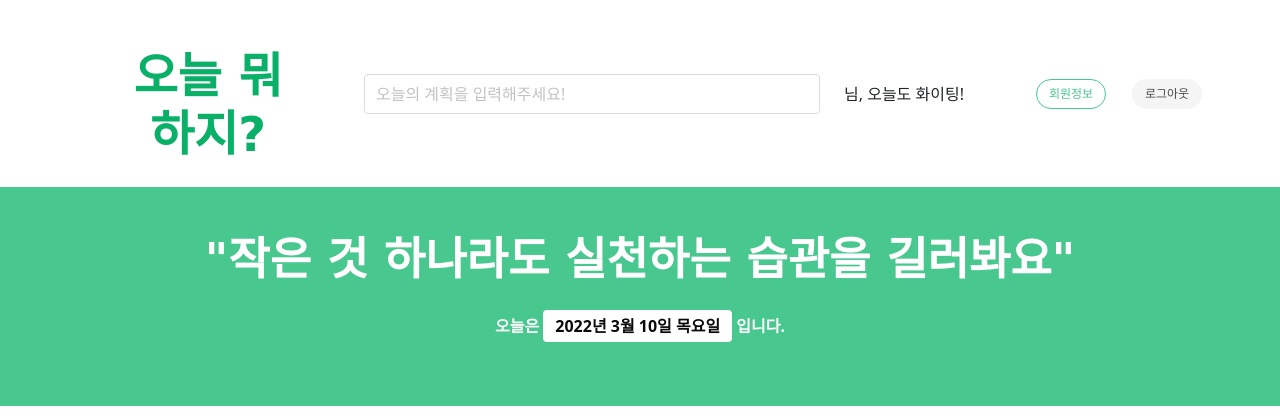
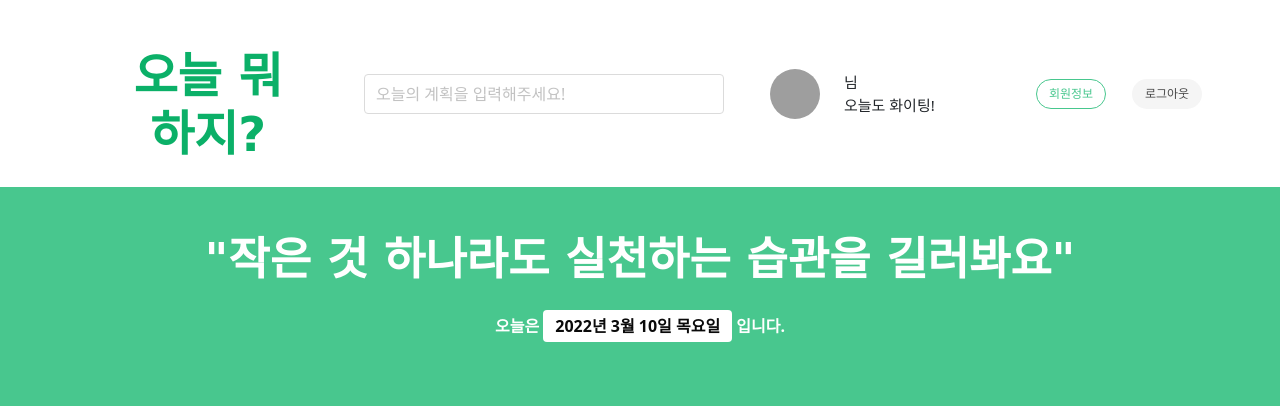
Before and after one commit to devgusehdrh/TodayMyPlan, a Flask app: template templates/detail.html in a window 1280 px wide. Shown: the top 420 px of the page. Run offline with Flask 2, Linux system fonts and the light colour scheme; the template is opened without the code that fills it, so the values that code supplies are empty; some libraries are stand-ins or nearby versions; some web fonts are replaced; grey boxes are pictures that could not be loaded.

Commit message:
UPDATE UI개선/프로필 사진 출력

```diff
--- a/templates/detail.html
+++ b/templates/detail.html
@@ -84,6 +84,21 @@
             background-color: #4c421a;
             border-color: #80511a;
             color: #ffffff;
+        }
+        .profile_view {
+            width: 100%;
+            height: 100%;
+            object-fit: cover;
+        }
+        .profile-box {
+            width: 50px;
+            height: 50px;
+            border-radius: 70%;
+            float: right;
+            overflow: hidden;
+        }
+        .nickname-greeting {
+            font-size:15px;
         }
     </style>
     <script>
@@ -220,7 +235,7 @@
                         </div>
                     </section>
                 </div>
-                <div class="col-5" style="margin:auto;">
+                <div class="col-4" style="margin:auto;">
                     <div class="field has-addons">
                         <div class="control" style="width:100%">
                             <form id="form_box1">
@@ -230,8 +245,15 @@
                         </div>
                     </div>
                 </div>
+                <div class="col-1" style="margin:auto">
+                    <div class="profile-box">
+                        <img class="profile_view" src="/static/img/profile/{{ user_info['profile_pic_real'] }}">
+                    </div>
+                </div>
                 <div class="col-2" style="margin:auto">
-                    {{ user_info['nickname'] }}님, 오늘도 화이팅!
+                    <div class="nickname-greeting">
+                        <strong>{{ user_info['nickname'] }}</strong> 님<br>오늘도 화이팅!
+                    </div>
                 </div>
                 <div class="col-1" style="margin:auto">
                     <button class="button is-success is-outlined edit" onclick="goUserInfo()">회원정보</button>
```
